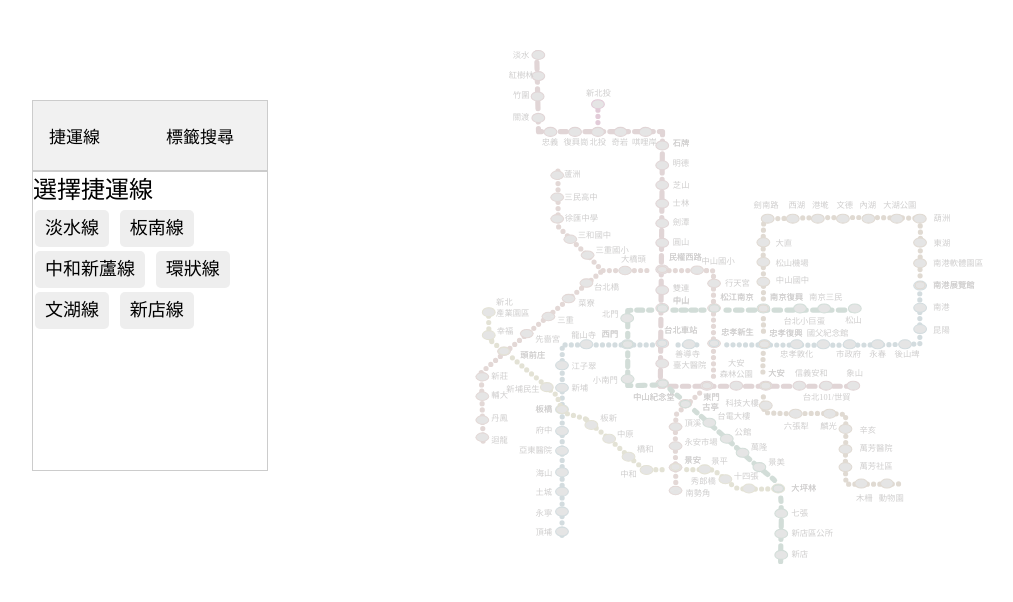
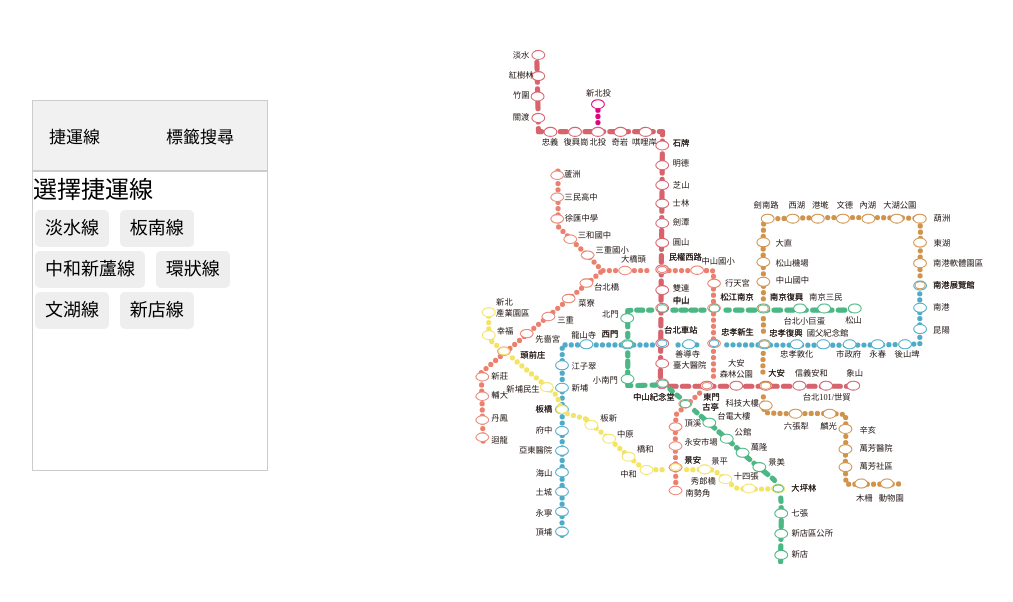
Before and after one commit to YUZI-CHEN/cat-web, a plain HTML site: page map.html in a window 1280 px wide. Shown: the whole page, without its empty margins (116-1129 px from the left). Drawn offline with Linux system fonts and the light colour scheme; a web font is replaced by a local one.

Commit message:
新增資料

```diff
--- a/map.html
+++ b/map.html
@@ -46,7 +46,7 @@
       <section id="map"  >
         <svg xmlns="http://www.w3.org/2000/svg" viewBox="0 0 1000 1000" class="mrt-svg">
           <!-- 背景 -->
-          <image href="./img/mrt.svg" x="0" y="0" width="100%" height="100%" class="bg  dimmed" />
+          <image href="./img/mrt.svg" x="0" y="0" width="100%" height="100%" class="bg" />
 
           <!-- 淡水線 (紅線) -->
           <g id="red-line" class="line-group">
@@ -56,7 +56,7 @@
             <image class="Danshui point" data-name="淡水" href="./img/MAP-點.svg" />
             <image class="Hongshulin point" data-name="紅樹林" href="./img/MAP-點.svg" />
             <image class="Zhuwei point" data-name="竹圍" href="./img/MAP-點.svg" />
-            <image class="Guandu point" data-name="關渡" href="./img/MAP-點.svg" />
+            <image class="Guandu point" data-name="Guandu" href="./img/MAP-點.svg" />
             <image class="Zhongyi point" data-name="忠義" href="./img/MAP-點.svg" />
             <image class="Fuzinggang point" data-name="復興崗" href="./img/MAP-點.svg" />
             <image class="Beitou point" data-name="北投" href="./img/MAP-點.svg" />
@@ -64,7 +64,7 @@
             <image class="Qilian point" data-name="唭哩岸" href="./img/MAP-點.svg" />
             <image class="Shipai point" data-name="石牌" href="./img/MAP-點.svg" />
             <image class="Mingde point" data-name="明德" href="./img/MAP-點.svg" />
-            <image class="Zhishan point" data-name="芝山" href="./img/MAP-點.svg" />
+            <image class="Zhishan point" data-name="Zhishan" href="./img/MAP-點.svg" />
             <image class="Shilin point" data-name="士林" href="./img/MAP-點.svg" />
             <image class="Jiantan point" data-name="劍潭" href="./img/MAP-點.svg" />
             <image class="Yuanshan point" data-name="圓山" href="./img/MAP-點.svg" />
```
Also changed, not shown: 1 other file.
